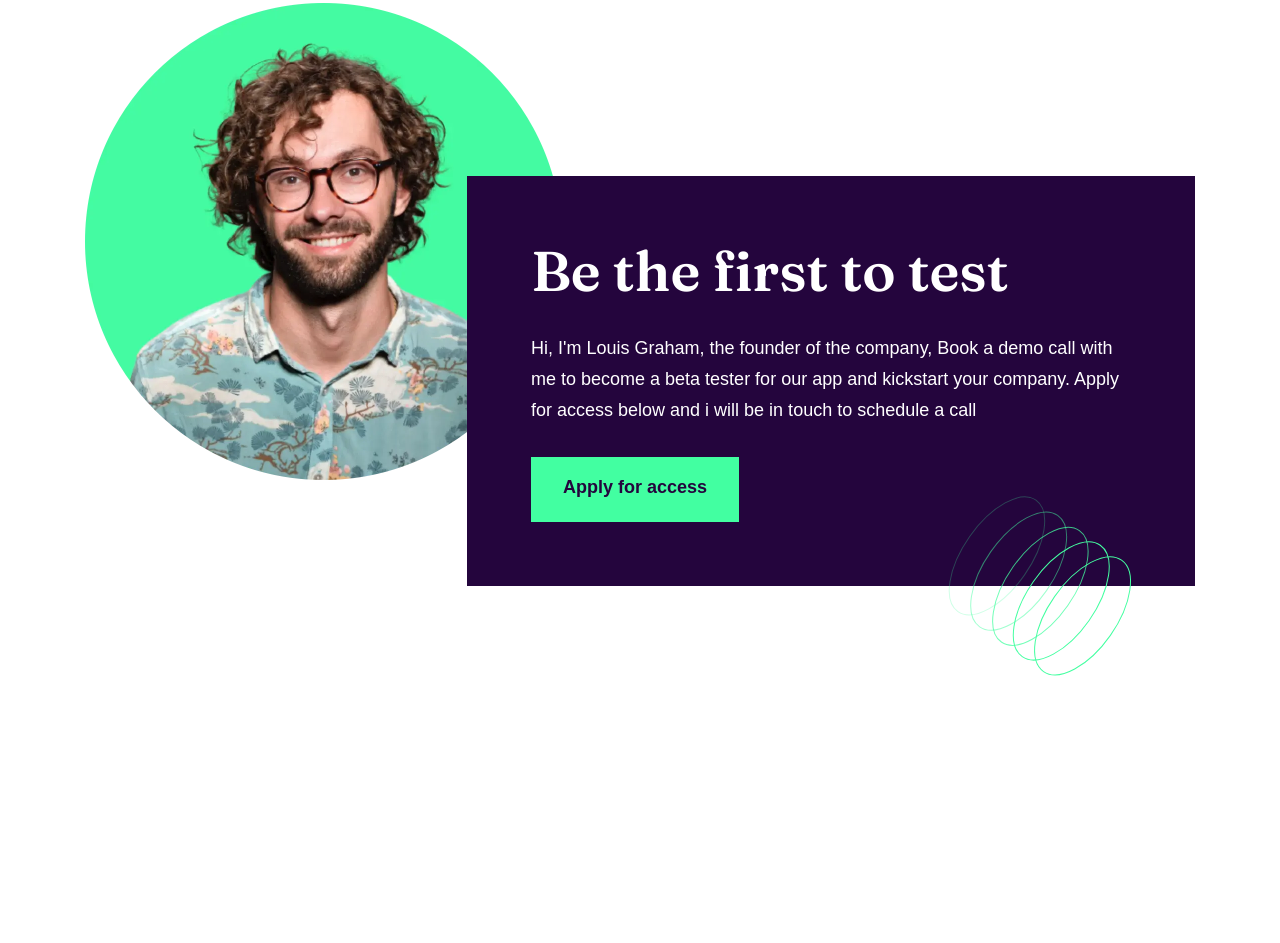
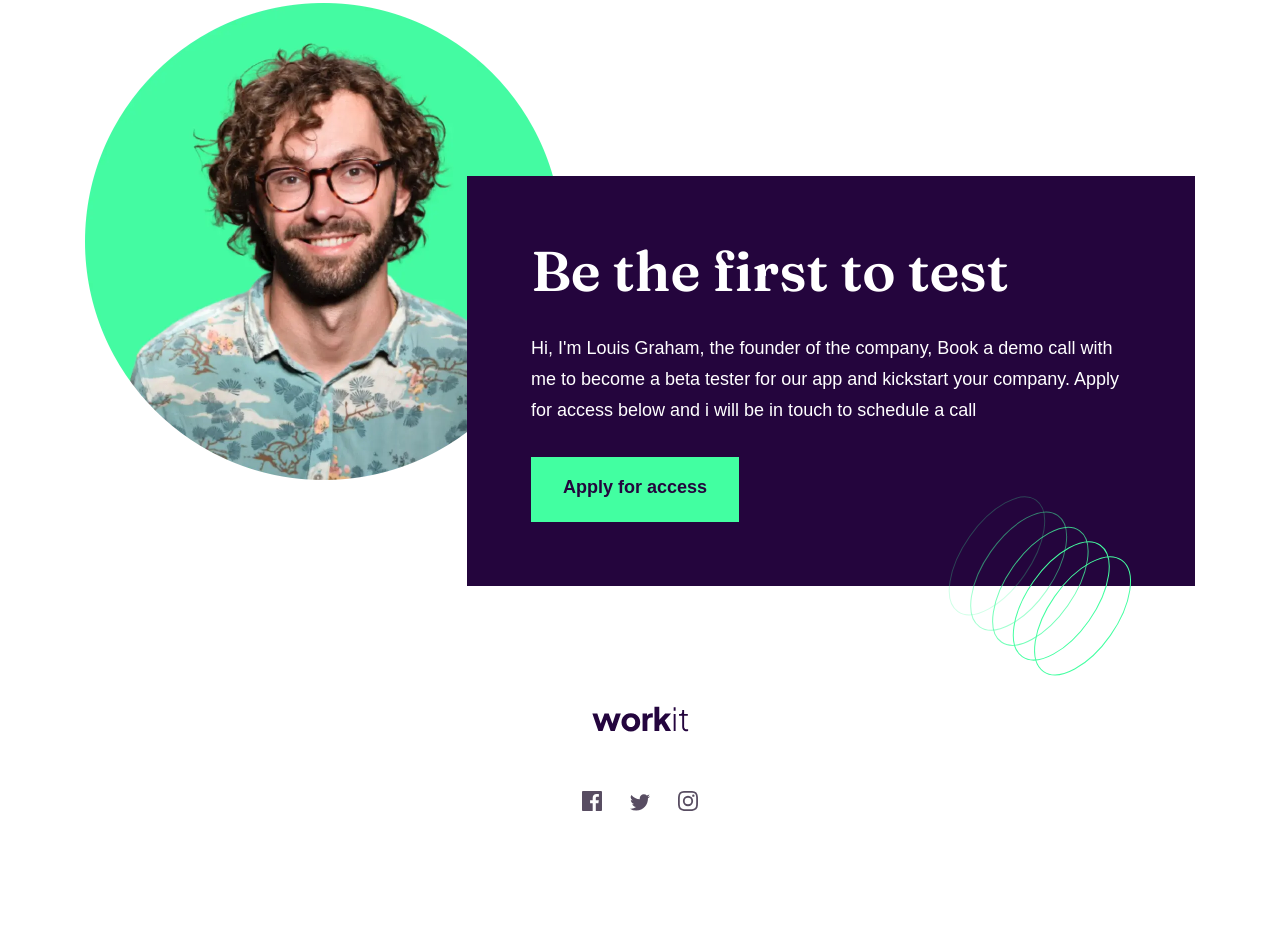
Before and after one commit to EmmyRecent/fem-workit-landing-page, a plain HTML site: page index.html in a window 1280 px wide. Shown: the part 1535-2478 px from the top of the page. Drawn offline with Linux system fonts and the light colour scheme.

Commit message:
Add footer section

```diff
--- a/app/scss/components/_cta.scss
+++ b/app/scss/components/_cta.scss
@@ -17,6 +17,7 @@
 		@include u.breakpoint(large) {
 			grid-template-rows: u.rem(173) auto auto;
 			grid-template-columns: auto u.rem(95) auto;
+			padding-block-end: 120px;
 		}
 	}
 
--- /dev/null
+++ b/app/scss/components/_footer.scss
@@ -0,0 +1,47 @@
+@use "../util" as u;
+
+.footer {
+	padding-block-end: 64px;
+
+	@include u.breakpoint(medium) {
+		padding-block-end: 120px;
+	}
+
+	&__wrapper {
+		display: flex;
+		align-items: center;
+		flex-direction: column;
+		gap: 58px;
+	}
+
+	&__logo {
+		&:hover {
+			img {
+				opacity: 0.8;
+			}
+		}
+
+		img {
+			transition: opacity 250ms ease-in-out;
+		}
+	}
+
+	&__links {
+		display: flex;
+		gap: 28px;
+	}
+
+	&__link {
+		&:hover {
+			path {
+				fill: var(--color-dk-purple);
+			}
+		}
+	}
+
+	&__icon {
+		path {
+			transition: fill 250ms ease-in-out;
+		}
+	}
+}
--- a/app/scss/components/_index.scss
+++ b/app/scss/components/_index.scss
@@ -2,3 +2,4 @@
 @forward "hero";
 @forward "features";
 @forward "cta";
+@forward "footer";
--- a/app/scss/global/_boilerplate.scss
+++ b/app/scss/global/_boilerplate.scss
@@ -11,7 +11,6 @@ body {
 	font-family: "Manrope", Arial, Helvetica, sans-serif;
 	font-size: clamp(u.rem(16), u.rem(14.979591836734693) + 0.27210884353741494vw, u.rem(18));
 	line-height: 1.7;
-	padding-block-end: 50vh;
 	overflow-x: hidden;
 }
 
--- a/index.html
+++ b/index.html
@@ -111,6 +111,67 @@
 			</section>
 		</main>
 
-		<footer></footer>
+		<!-- Footer section. -->
+		<footer class="footer">
+			<div class="wrapper footer__wrapper">
+				<a href="/" class="footer__logo">
+					<img src="/app/assets/images/logo-dark.svg" alt="Workit Home" />
+				</a>
+
+				<!-- Footer links -->
+				<div class="footer__links">
+					<!-- facebook  -->
+					<a href="/" class="footer__link">
+						<svg
+							xmlns="http://www.w3.org/2000/svg"
+							width="20"
+							height="20"
+							viewBox="0 0 20 20"
+							class="footer__icon"
+						>
+							<title>facebook</title>
+							<path
+								fill="#584D62"
+								d="M18.896 0H1.104C.494 0 0 .494 0 1.104v17.793C0 19.506.494 20 1.104 20h9.58v-7.745H8.076V9.237h2.606V7.01c0-2.583 1.578-3.99 3.883-3.99 1.104 0 2.052.082 2.329.119v2.7h-1.598c-1.254 0-1.496.597-1.496 1.47v1.928h2.989l-.39 3.018h-2.6V20h5.098c.608 0 1.102-.494 1.102-1.104V1.104C20 .494 19.506 0 18.896 0Z"
+							/>
+						</svg>
+					</a>
+
+					<!-- twitter -->
+					<a href="/" class="footer__link">
+						<svg
+							xmlns="http://www.w3.org/2000/svg"
+							width="20"
+							height="17"
+							viewBox="0 0 20 17"
+							class="footer__icon"
+						>
+							<title>Twitter</title>
+							<path
+								fill="#584D62"
+								d="M20 2.172a8.192 8.192 0 0 1-2.357.646 4.11 4.11 0 0 0 1.805-2.27 8.22 8.22 0 0 1-2.606.996A4.096 4.096 0 0 0 13.847.248c-2.65 0-4.596 2.472-3.998 5.037A11.648 11.648 0 0 1 1.392 1a4.109 4.109 0 0 0 1.27 5.478 4.086 4.086 0 0 1-1.858-.513c-.045 1.9 1.318 3.679 3.291 4.075a4.113 4.113 0 0 1-1.853.07 4.106 4.106 0 0 0 3.833 2.849A8.25 8.25 0 0 1 0 14.658a11.616 11.616 0 0 0 6.29 1.843c7.618 0 11.923-6.434 11.663-12.205A8.354 8.354 0 0 0 20 2.172Z"
+							/>
+						</svg>
+					</a>
+
+					<!-- instagram -->
+					<a href="/" class="footer__link">
+						<svg
+							xmlns="http://www.w3.org/2000/svg"
+							width="20"
+							height="20"
+							viewBox="0 0 20 20"
+							class="footer__icon"
+						>
+							<title>Instagram</title>
+							<path
+								fill="#584D62"
+								d="M10 1.802c2.67 0 2.987.01 4.042.059 2.71.123 3.975 1.409 4.099 4.099.048 1.054.057 1.37.057 4.04 0 2.672-.01 2.988-.057 4.042-.124 2.687-1.387 3.975-4.1 4.099-1.054.048-1.37.058-4.041.058-2.67 0-2.987-.01-4.04-.058-2.717-.124-3.977-1.416-4.1-4.1-.048-1.054-.058-1.37-.058-4.041 0-2.67.01-2.986.058-4.04.124-2.69 1.387-3.977 4.1-4.1 1.054-.048 1.37-.058 4.04-.058ZM10 0C7.284 0 6.944.012 5.877.06 2.246.227.227 2.242.061 5.877.01 6.944 0 7.284 0 10s.012 3.057.06 4.123c.167 3.632 2.182 5.65 5.817 5.817 1.067.048 1.407.06 4.123.06s3.057-.012 4.123-.06c3.629-.167 5.652-2.182 5.816-5.817.05-1.066.061-1.407.061-4.123s-.012-3.056-.06-4.122C19.777 2.249 17.76.228 14.124.06 13.057.01 12.716 0 10 0Zm0 4.865a5.135 5.135 0 1 0 0 10.27 5.135 5.135 0 0 0 0-10.27Zm0 8.468a3.333 3.333 0 1 1 0-6.666 3.333 3.333 0 0 1 0 6.666Zm5.338-9.87a1.2 1.2 0 1 0 0 2.4 1.2 1.2 0 0 0 0-2.4Z"
+							/>
+						</svg>
+					</a>
+				</div>
+			</div>
+		</footer>
 	</body>
 </html>
```
Also changed, not shown: dist/style.css, 1 other file.
